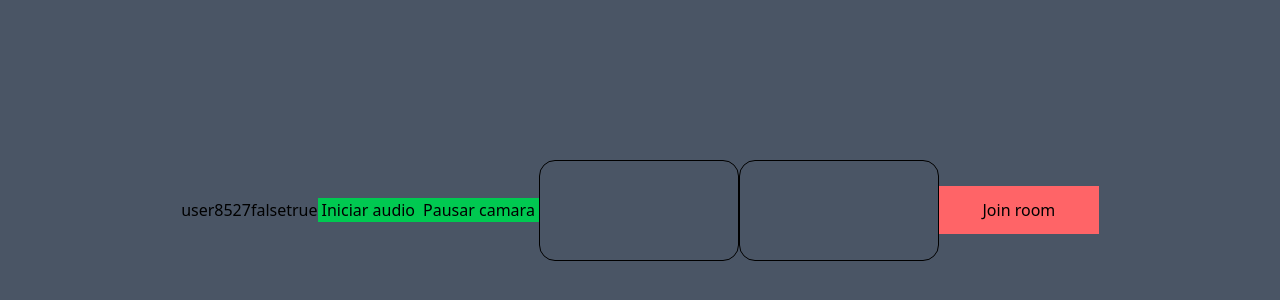
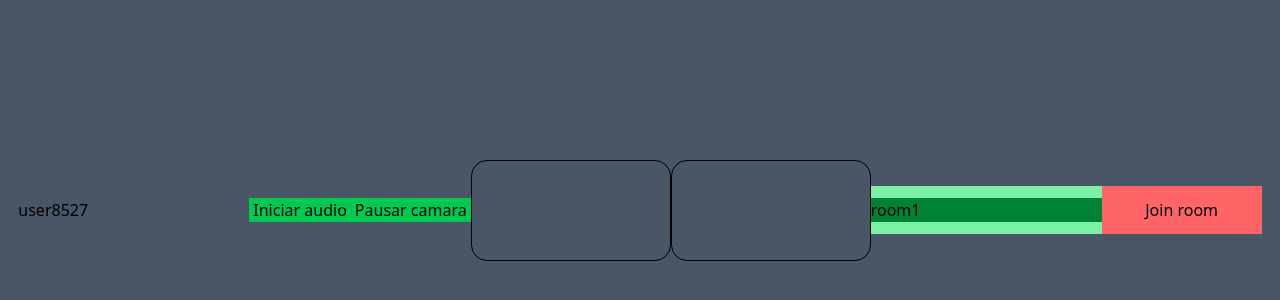
Before and after one commit to FrancoGuze/Videochat-App, a React app: page / in a window 1280 px wide. Shown: the part 190-490 px from the top of the page. Built offline with nearby package versions, Linux system fonts and the light colour scheme; no server answers; the HTML template or start-up script is replaced by a standard one.

Commit message:
fix/corrected typescript problems

```diff
--- a/src/App.tsx
+++ b/src/App.tsx
@@ -11,34 +11,34 @@ export default function App() {
   const videoRef = useRef<HTMLVideoElement | null>(null);
   const remoteVideoRef = useRef<HTMLVideoElement | null>(null);
   const pcRef = useRef<RTCPeerConnection | null>(null);
-  const createPeerConnection = () => {
-    const pc = new RTCPeerConnection(config);
+  // const createPeerConnection = () => {
+  //   const pc = new RTCPeerConnection(config);
 
-    pc.onicecandidate = (e) => {
-      if (e.candidate) {
-        socket.emit("ice-candidate", {
-          room,
-          candidate: e.candidate,
-        });
-      }
-    };
+  //   pc.onicecandidate = (e) => {
+  //     if (e.candidate) {
+  //       socket.emit("ice-candidate", {
+  //         room,
+  //         candidate: e.candidate,
+  //       });
+  //     }
+  //   };
 
-    pc.ontrack = (event) => {
-      if (remoteVideoRef.current) {
-        remoteVideoRef.current.srcObject = event.streams[0];
-      }
-    };
+  //   pc.ontrack = (event) => {
+  //     if (remoteVideoRef.current) {
+  //       remoteVideoRef.current.srcObject = event.streams[0];
+  //     }
+  //   };
 
-    pc.onsignalingstatechange = () =>
-      console.log("signaling:", pc.signalingState);
+  //   pc.onsignalingstatechange = () =>
+  //     console.log("signaling:", pc.signalingState);
 
-    pc.oniceconnectionstatechange = () =>
-      console.log("ice:", pc.iceConnectionState);
+  //   pc.oniceconnectionstatechange = () =>
+  //     console.log("ice:", pc.iceConnectionState);
 
-    pc.onconnectionstatechange = () => console.log("conn:", pc.connectionState);
+  //   pc.onconnectionstatechange = () => console.log("conn:", pc.connectionState);
 
-    return pc;
-  };
+  //   return pc;
+  // };
   const config = {
     iceServers: [
       {
@@ -48,13 +48,7 @@ export default function App() {
   };
 
   useEffect(() => {
-    const userJoinedFn = async ({
-      userId,
-      socketId,
-    }: {
-      userId: string;
-      socketId: string;
-    }) => {
+    const userJoinedFn = async ({ userId }: { userId: string }) => {
       console.log("User joined", userId);
       if (userId === id) return;
 
@@ -154,8 +148,6 @@ export default function App() {
 
       if (!pcRef.current) return;
 
-      // ❌ NO volver a setear onicecandidate acá
-
       await pcRef.current.setRemoteDescription(
         new RTCSessionDescription(answer)
       );
@@ -219,9 +211,13 @@ export default function App() {
   return (
     <>
       <div className="bg-gray-600 h-screen w-screen flex items-center justify-center">
-        <h1>{id}</h1>
-        <p>{audioActive.toString()}</p>
-        <p>{cameraActive.toString()}</p>
+        <div>
+          <input
+            type="text"
+            value={id || "a"}
+            onChange={(e) => setid(e.target.value)}
+          />
+        </div>
         {/* <button className="bg-green-500 px-1">iniciar conexion</button> */}
         <button
           onClick={() => mediaObj.pauseAudio(videoRef, setAudioActive)}
@@ -253,6 +249,13 @@ export default function App() {
           height="100"
           className="border border-black rounded-2xl"
         />
+        <div className="bg-green-300">
+          <input
+            className="bg-green-700"
+            type="text"
+            value={room}
+            onChange={(e) => setRoom(e.target.value)}
+          />
           <button
             onClick={() => {
               socket.emit("join-room", { room: room, userId: id });
@@ -262,6 +265,7 @@ export default function App() {
             Join room
           </button>
         </div>
+      </div>
     </>
   );
 }
```
Lines whose indentation alone changed are shown as unchanged.
